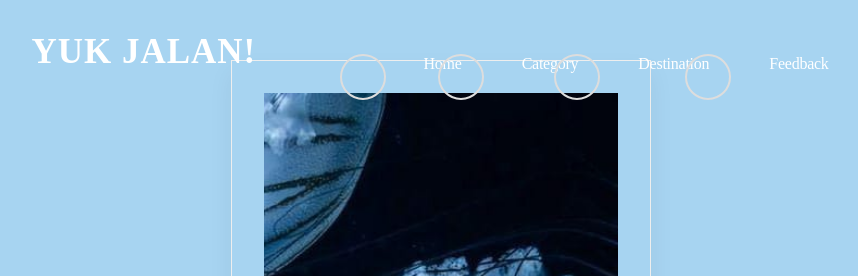
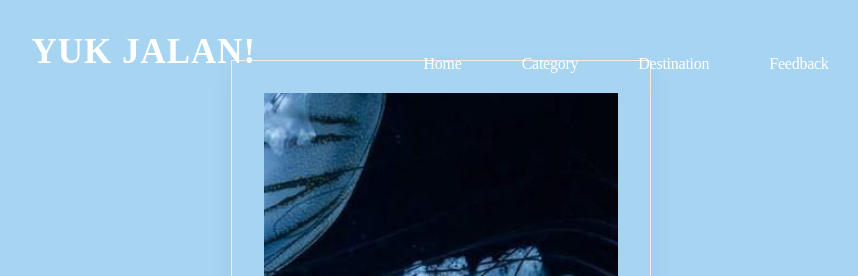
Before and after one commit to hazeltara/My-Travel, a PHP site: page /home.php in a window 1280 px wide. Shown: the top 276 px of the page, without its empty margins (199-1057 px from the left). Run offline with PHP 8.4, Linux system fonts and the light colour scheme; data that the repository does not hold is empty.

Commit message:
mengubah css

```diff
--- a/komentar.css
+++ b/komentar.css
@@ -11,7 +11,7 @@ body {
   box-shadow: 0px 12px 24px rgba(0, 0, 0, 0.06);
 }
 
-* { // make it sexy
+* {
   -webkit-font-smoothing: antialiased;
   -moz-osx-font-smoothing: grayscale;
   text-rendering: optimizelegibility;
@@ -27,14 +27,14 @@ li {
   font-size: 16px;
   line-height: 20px;
 
-  &:before {
+ .before{
     content: '';
     display: block;
     height: 42px;
     width: 42px;
     border-radius: 50%;
     border: 2px solid #ddd;
-    position: absolute; // yeah, you have to manually position it based on the text size, line height, etc. (in the parent li style). it's not the smarest solution
+    position: absolute;
     top: -12px;
     left: -46px;
   }
```
